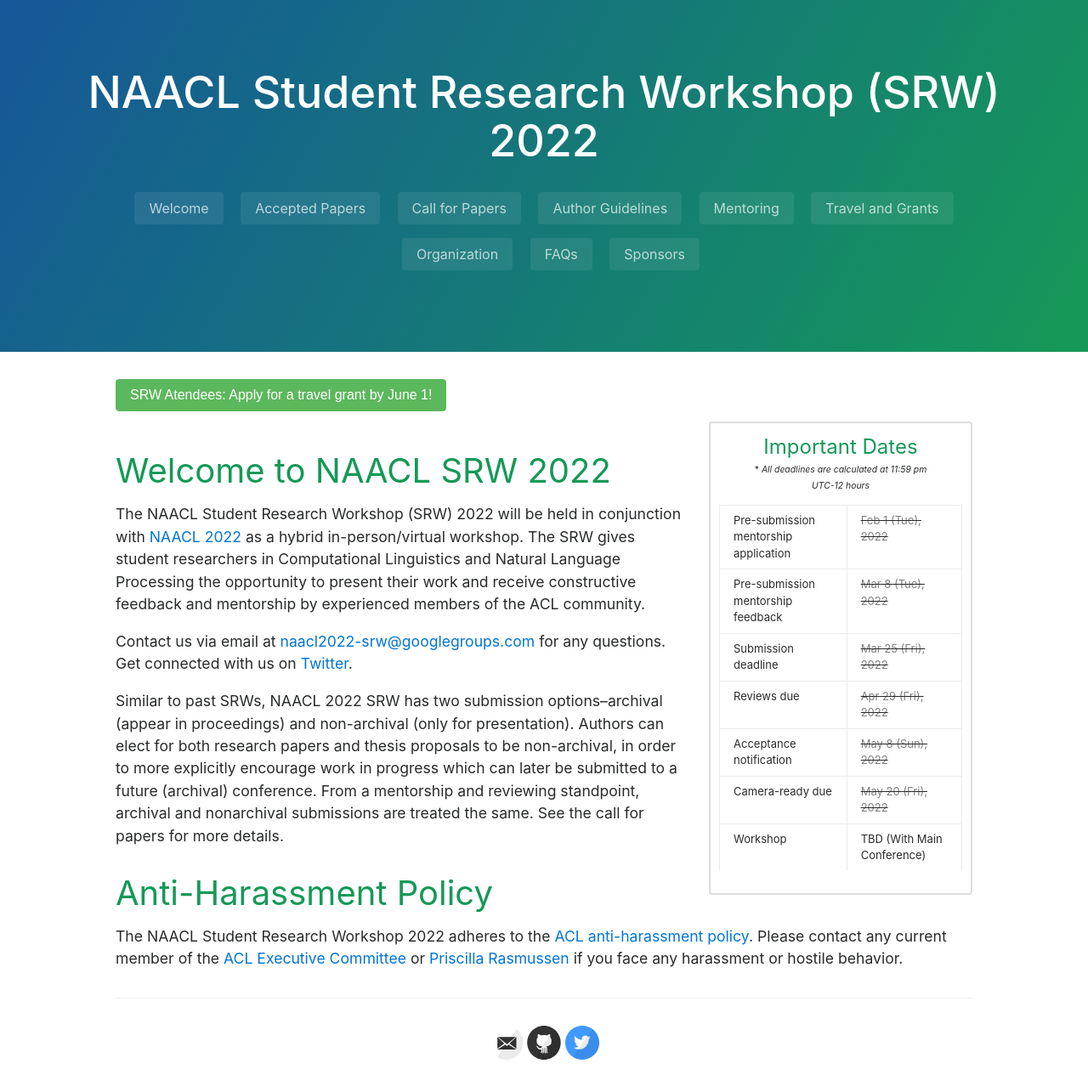
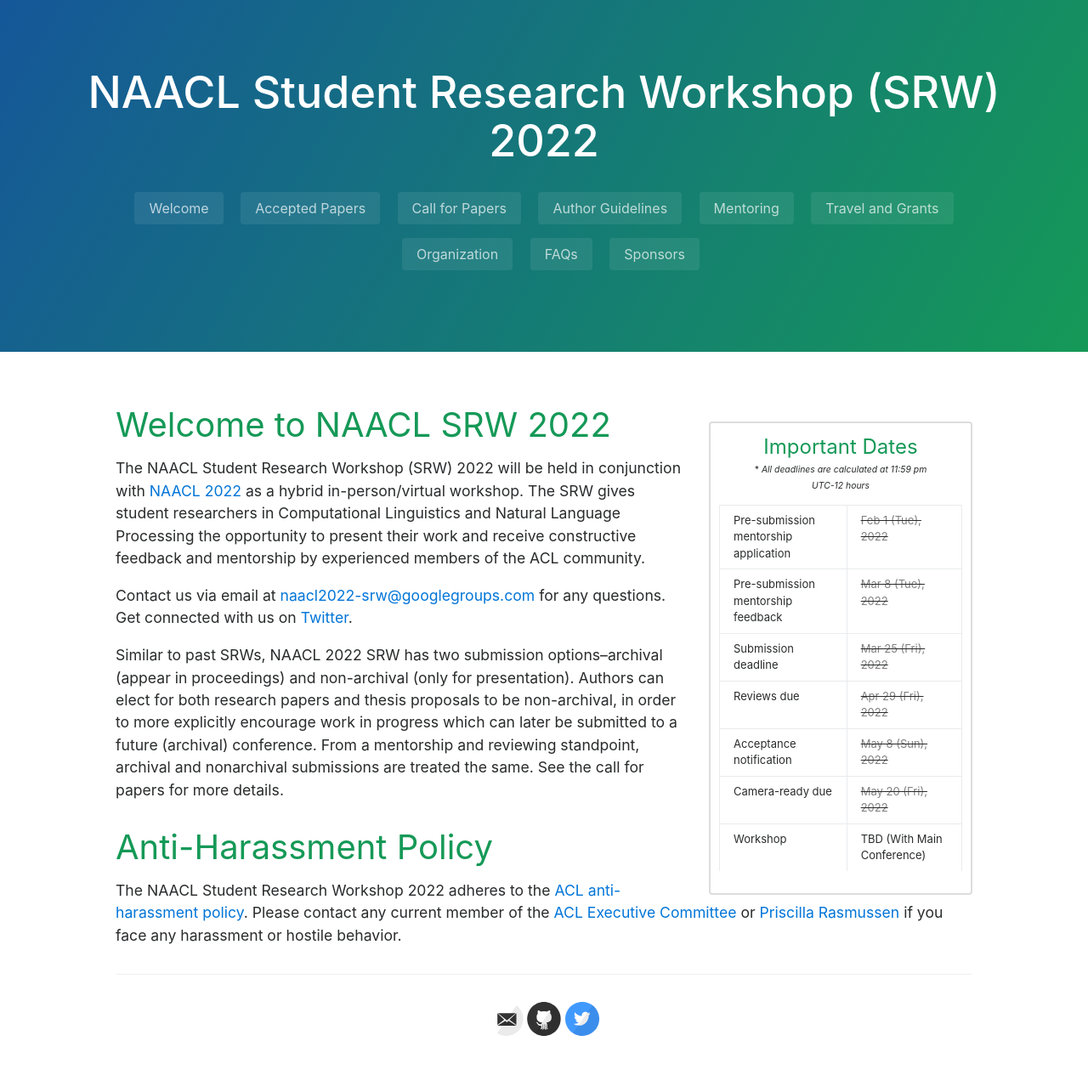
Before and after one commit to naacl2022-srw/naacl2022-srw.github.io, a Jekyll site: the page built from index.md, in a window 1280 px wide. Shown: the whole page at 85% size. Built offline with Jekyll 4.4.1, drawn with Linux system fonts in a browser that asks for light colours; after the commit the page ends 1257 px from its top, so only the background shows below that.

Commit message:
removed note to apply for travel grant

```diff
--- a/index.md
+++ b/index.md
@@ -7,8 +7,6 @@ order: 1
 
 
 <!-- button class="btn btn-success" onclick="window.location.href='/mentoring';">Submit your paper draft to our mentorshop program by Feb 1!</button -->
-<button class="btn btn-success" onclick="window.location.href='/travel_grant';">SRW Atendees: Apply for a travel grant by June 1!</button>
-
 
 # Welcome to NAACL SRW 2022
 The NAACL Student Research Workshop (SRW) 2022 will be held in conjunction with [NAACL 2022](https://2022.naacl.org/) as a hybrid in-person/virtual workshop. The SRW gives student researchers in Computational Linguistics and Natural Language Processing the opportunity to present their work and receive constructive feedback and mentorship by experienced members of the ACL community.
```
